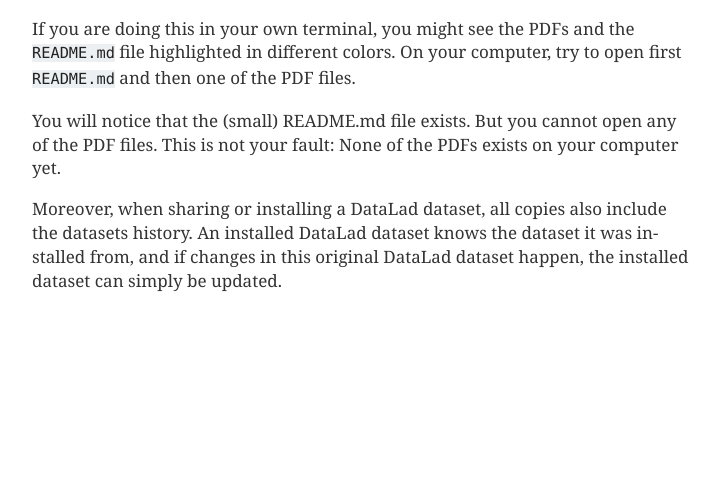
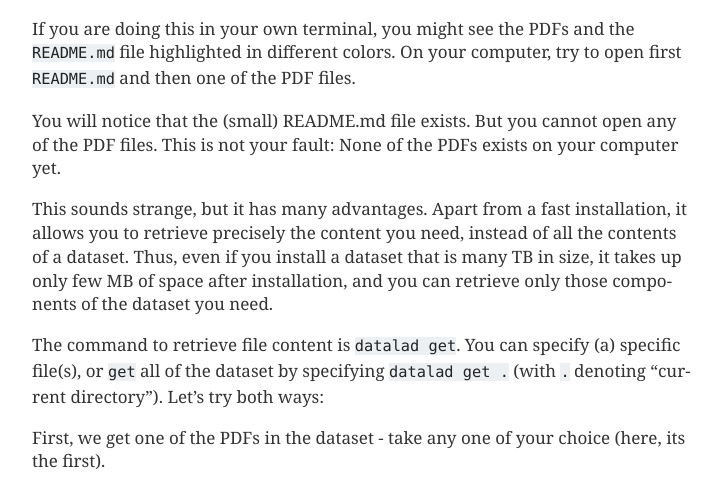
Before and after one commit to datalad-handbook/book, a Sphinx documentation site: the page built from docs/basics/101-5-install.rst, in a window 1280 px wide and 1400 px high, scrolled down 2489 px. Shown: the part 321-811 px from the top of the window, without its empty margins (388-1110 px from the left). Built offline with Sphinx 7.4.7, drawn with Linux system fonts in a browser that asks for light colours; comment, search, counter and statistics services are not loaded; before the commit the page ends 3119 px from its top, so only the background shows below that; some of the changed text lies outside the part shown; grey boxes are pictures that could not be loaded.

Commit message:
start explaining get

```diff
--- a/docs/basics/101-5-install.rst
+++ b/docs/basics/101-5-install.rst
@@ -133,11 +133,66 @@
 You will notice that the (small) README.md file exists. But you cannot open any of the
 PDF files. This is not your fault: None of the PDFs exists on your computer yet.
 
+This sounds strange, but it has many advantages. Apart from a fast installation,
+it allows you to retrieve precisely the content you need, instead of all the contents
+of a dataset. Thus, even if you install a dataset that is many TB in size,
+it takes up only few MB of space after installation, and you can retrieve only those
+components of the dataset you need.
 
+The command to retrieve file content is ``datalad get``. You can specify (a) specific
+file(s), or ``get`` all of the dataset by specifying ``datalad get .`` (with ``.``
+denoting "current directory").
+Let's try both ways:
 
+First, we get one of the PDFs in the dataset - take any one of your choice (here, its the first).
 
+.. runrecord:: _examples/DL-101-5-5
+   :language: console
+   :workdir: dl-101
+   :realcommand: cd DataLad-101/books/ml-books && datalad get A.Shashua-Introduction_to_Machine_Learning.pdf
 
-Moreover, when sharing or installing
-a DataLad dataset, all copies also include the datasets history. An installed DataLad
-dataset knows the dataset it was installed from, and if changes
-in this original DataLad dataset happen, the installed dataset can simply be updated.
+   $ datalad get A.Shashua-Introduction_to_Machine_Learning.pdf
+
+Try to open it with a PDF viewer - it will now work.
+
+Lets now get the rest of the missing data. Instead of specifying all of them, we can
+use ``.`` to refer to all of the dataset.
+
+.. runrecord:: _examples/DL-101-5-6
+   :language: console
+   :workdir: dl-101
+   :realcommand: cd DataLad-101/books/ml-books && datalad get .
+
+   $ datalad get .
+
+Wasn't that easy?
+
+Note that any data that is already retrieved (one book) is not downloaded again.
+Datalad summarizes the outcome of the execution of ``get`` in the end and informs
+that one file was ``notneeded`` and the retrieval of the other files was ``ok``.
+
+You have now experienced how easy it is to share data with DataLad.
+Moreover, beyond simply sharing the *data* in the dataset, when sharing or installing
+a DataLad dataset, all copies also include the datasets *history*.
+
+For example, we can find out who created with dataset in the first place
+(the output shows an excerpt):
+
+.. runrecord:: _examples/DL-101-5-7
+   :language: console
+   :workdir: dl-101
+   :realcommand: cd DataLad-101/books/ml-books && git log
+   :lines: 51-61
+   :emphasize-lines: 2
+
+   $ git log
+
+But thats not all. Lets pretend Yaroslav finds another useful machine-learning book
+he wants to share in this dataset. He can add it to the original dataset (that
+we installed from Github), and because an installed
+dataset knows the dataset it was installed from,
+the locally installed dataset can simply be updated. But we will see examples
+of this later in this handbook.
+
+Now you can not only create datasets and work with them locally, you can also consume
+existing datasets by installing them.
```
